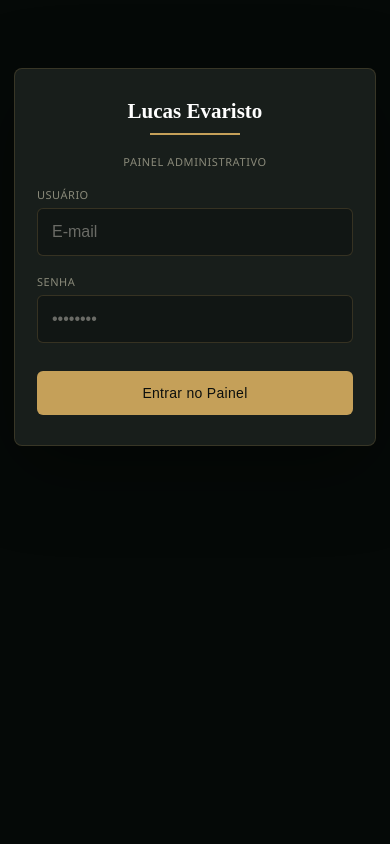
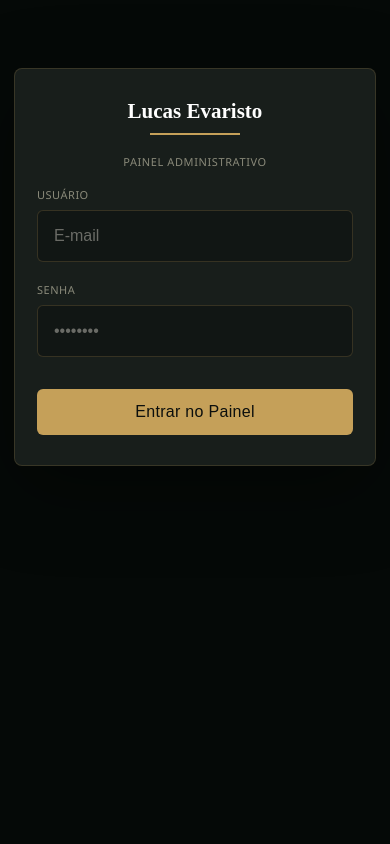
Before and after one commit to WashingtonFontana/LucasEvaristoAdvocacia, a FastAPI app: page /login in a window 390 px wide. Run offline with FastAPI, Linux system fonts and the light colour scheme; parts of the project's set-up code (start-up, migrations or seed data) failed here and were passed over.

Commit message:
Fix: Erro de estilização do style.css - responsividade mobile

```diff
--- a/static/style.css
+++ b/static/style.css
@@ -407,14 +407,17 @@ footer {
 }
 
 .footer-redes a {
-    color: #E1306C; /* Cor oficial do Instagram */
-    font-size: 30px; /* Tamanho do ícone */
+    color: #E1306C;
+    /* Cor oficial do Instagram */
+    font-size: 30px;
+    /* Tamanho do ícone */
     transition: transform 0.3s ease;
     display: inline-block;
 }
 
 .footer-redes a:hover {
-    transform: scale(1.2); /* Efeito de aumento ao passar o mouse */
+    transform: scale(1.2);
+    /* Efeito de aumento ao passar o mouse */
     color: #bc2a8d;
 }
 
@@ -618,21 +621,21 @@ footer {
    ============================================================ */
 
 :root {
-  --navy:    #061d4f;
-  --navy2:   #0a2560;
-  --gold:    #c5a059;
-  --gold2:   #d4b06a;
-  --blue:    #4a90e2;
-  --dark:    #0c0f0d;
-  --mid:     #1a1f1d;
-  --panel:   #111614;
+    --navy: #061d4f;
+    --navy2: #0a2560;
+    --gold: #c5a059;
+    --gold2: #d4b06a;
+    --blue: #4a90e2;
+    --dark: #0c0f0d;
+    --mid: #1a1f1d;
+    --panel: #111614;
     --surface: #181e1b;
-  --border:  rgba(197,160,89,.18);
-  --text:    #e8e3d8;
-  --muted:   #8a8a7a;
-  --danger:  #c0392b;
+    --border: rgba(197, 160, 89, .18);
+    --text: #e8e3d8;
+    --muted: #8a8a7a;
+    --danger: #c0392b;
     --success: #27ae60;
-  --radius:  6px;
+    --radius: 6px;
 }
 
 .login-page {
@@ -646,7 +649,7 @@ footer {
 #auth-overlay {
     position: fixed;
     inset: 0;
-    background: rgba(6,10,8,.97);
+    background: rgba(6, 10, 8, .97);
     z-index: 9000;
     display: flex;
     align-items: center;
@@ -662,7 +665,7 @@ footer {
     width: 380px;
     max-width: 100%;
     text-align: center;
-    box-shadow: 0 24px 80px rgba(0,0,0,.38);
+    box-shadow: 0 24px 80px rgba(0, 0, 0, .38);
 }
 
 .auth-box h1 {
@@ -704,7 +707,7 @@ footer {
 .auth-box .form-group input {
     width: 100%;
     background: var(--panel);
-    border: 1px solid rgba(197,160,89,.2);
+    border: 1px solid rgba(197, 160, 89, .2);
     border-radius: var(--radius);
     color: var(--text);
     font-family: 'DM Sans', sans-serif;
@@ -714,13 +717,13 @@ footer {
 }
 
 .auth-box .form-group input::placeholder {
-    color: rgba(232,227,216,.42);
+    color: rgba(232, 227, 216, .42);
 }
 
 .auth-box .form-group input:focus {
     outline: none;
     border-color: var(--gold);
-    box-shadow: 0 0 0 3px rgba(197,160,89,.08);
+    box-shadow: 0 0 0 3px rgba(197, 160, 89, .08);
 }
 
 .btn {
@@ -917,7 +920,8 @@ footer {
         font-size: 15px;
     }
 
-    .sobre-paragrafo, .sobre-paragrafo-timeline {
+    .sobre-paragrafo,
+    .sobre-paragrafo-timeline {
         font-size: 15px;
     }
 
@@ -942,10 +946,11 @@ footer {
     #auth-overlay {
         position: fixed;
         inset: 0;
-    padding: 16px;
+        padding: 12px;
+        padding-top: 25vh;
+        padding-bottom: 25vh;
         align-items: flex-start;
         justify-content: center;
-    padding-top: 10vh;
         overflow-y: auto;
     }
 
@@ -956,36 +961,38 @@ footer {
     }
 
     .auth-box h1 {
-    font-size: 22px;
+        font-size: 26px;
     }
 
     .auth-box p {
         font-size: 11px;
-    margin-bottom: 20px;
+        margin-bottom: 28px;
     }
 
     .auth-gold-line {
-    width: 100px;
+        width: 150px;
         margin-bottom: 1.2rem;
     }
 
     .auth-box .form-group {
-    margin-bottom: 18px;
+        margin-bottom: 20px;
     }
 
     .auth-box .form-group label {
         font-size: 11px;
+        margin-bottom: 8px;
     }
 
     .auth-box .form-group input {
+        width: 100%;
         font-size: 16px;
-    padding: 14px;
+        padding: 16px;
     }
 
     .auth-box .btn-gold {
         padding: 14px;
-    font-size: 14px;
-    margin-top: 10px;
+        font-size: 16px;
+        margin-top: 12px;
     }
 
     #auth-error {
--- a/templates/login.html
+++ b/templates/login.html
@@ -2,6 +2,7 @@
 <html lang="pt-br">
 <head>
   <meta charset="UTF-8">
+  <meta name="viewport" content="width=device-width, initial-scale=1.0">
   <title>Login — Lucas Evaristo</title>
   <link rel="stylesheet" href="/static/style.css">
 </head>
```
Lines whose indentation alone changed are shown as unchanged.
